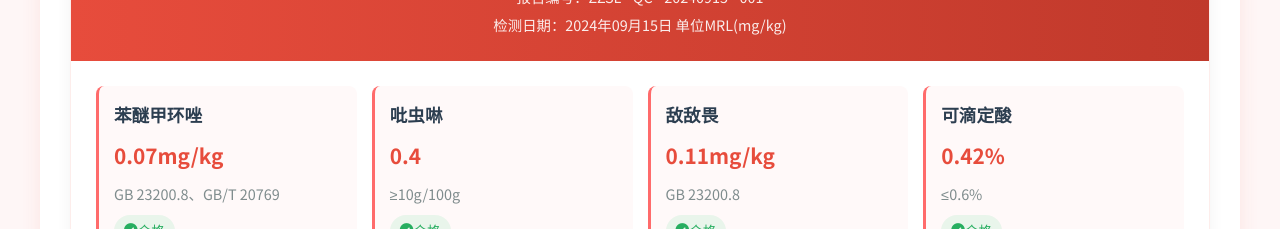
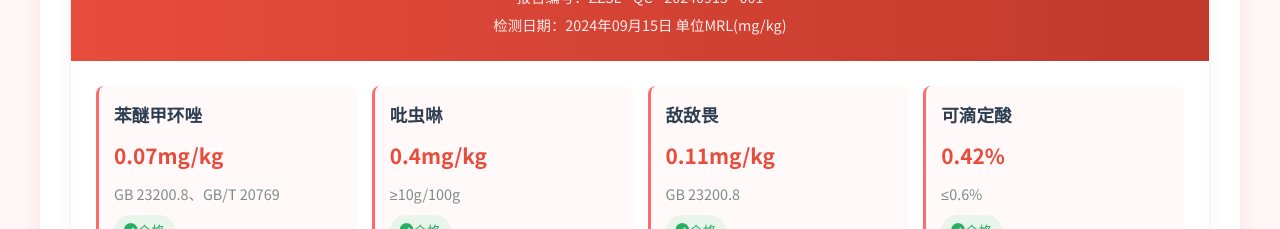
Before and after one commit to Hanqz123/123, a plain HTML site: page slsy/index.html in a window 1280 px wide. Shown: the part 1020-1249 px from the top of the page. Drawn offline with Linux system fonts and the light colour scheme.

Commit message:
Update index.html

```diff
--- a/slsy/index.html
+++ b/slsy/index.html
@@ -707,7 +707,7 @@
                         </div>
                         <div class="parameter-item">
                             <div class="param-name">吡虫啉</div>
-                            <div class="param-value">0.4</div>
+                            <div class="param-value">0.4mg/kg</div>
                             <div class="param-standard">≥10g/100g</div>
                             <div class="param-status passed"><i class="fas fa-check-circle"></i> 合格</div>
                         </div>
```
